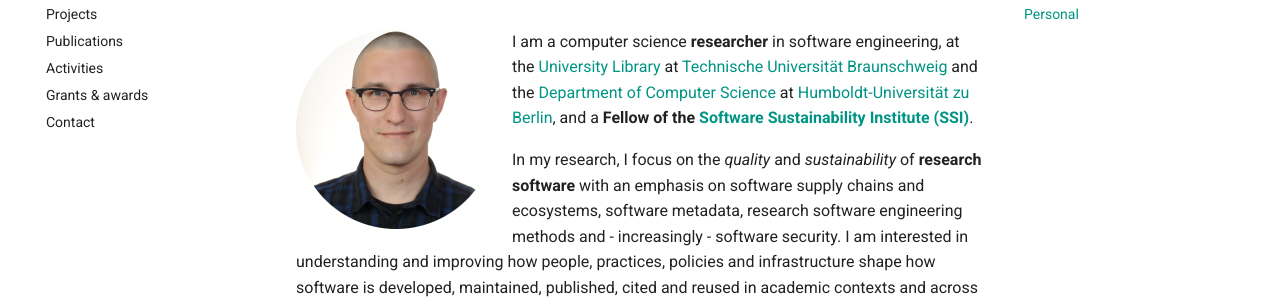
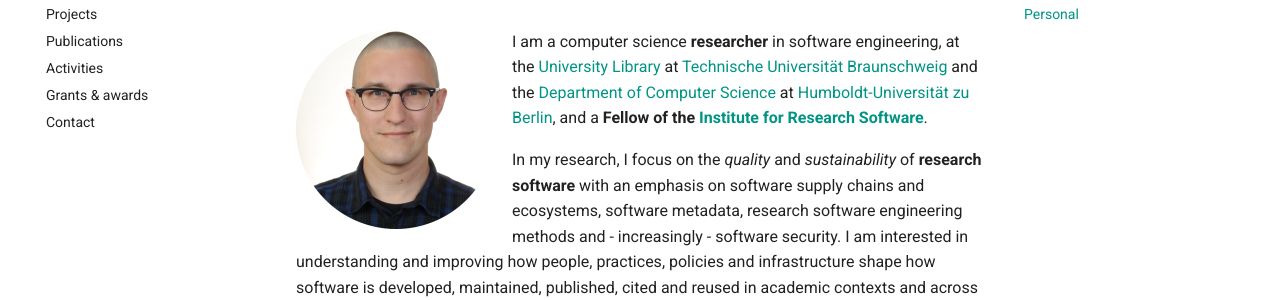
Before and after one commit to sdruskat/sdruskat.github.io, an MkDocs documentation site: the page built from docs/index.md, in a window 1280 px wide and 1138 px high. Shown: the part 151-451 px from the top of the window. Built offline with MkDocs 1.6.1 and Material for MkDocs 9.7.7, drawn with Linux system fonts in a browser that asks for light colours.

Commit message:
Updated Institute for Research Software name

```diff
--- a/docs/index.md
+++ b/docs/index.md
@@ -2,7 +2,8 @@
 
 ![Portrait photo of Stephan Druskat.](assets/images/portrait-round.png){ width="200"; align="left"; }
 
-I am a computer science **researcher** in software engineering, at the [University Library](https://www.tu-braunschweig.de/en/ub) at [Technische Universität Braunschweig](https://www.tu-braunschweig.de/en/) and the [Department of Computer Science](https://www.informatik.hu-berlin.de/en) at [Humboldt-Universität zu Berlin](https://www.hu-berlin.de/en), and a **Fellow of the [Software Sustainability Institute (SSI)](https://software.ac.uk/)**.
+I am a computer science **researcher** in software engineering, at the [University Library](https://www.tu-braunschweig.de/en/ub) at [Technische Universität Braunschweig](https://www.tu-braunschweig.de/en/) and the [Department of Computer Science](https://www.informatik.hu-berlin.de/en) at [Humboldt-Universität zu Berlin](https://www.hu-berlin.de/en), and a **Fellow of the [Institute for Research
+Software](https://software.ac.uk/)**.
 
 In my research, I focus on the *quality* and *sustainability* of **research software**
 with an emphasis on
```
